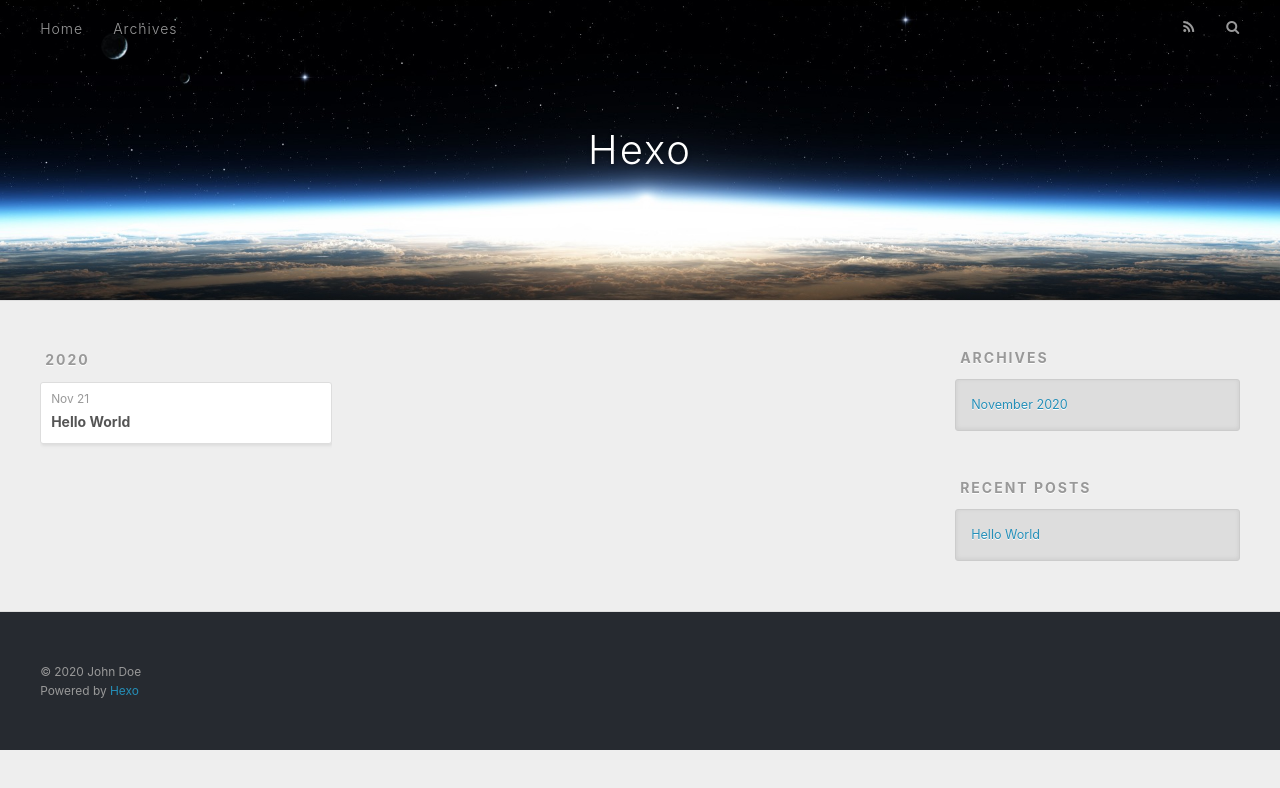
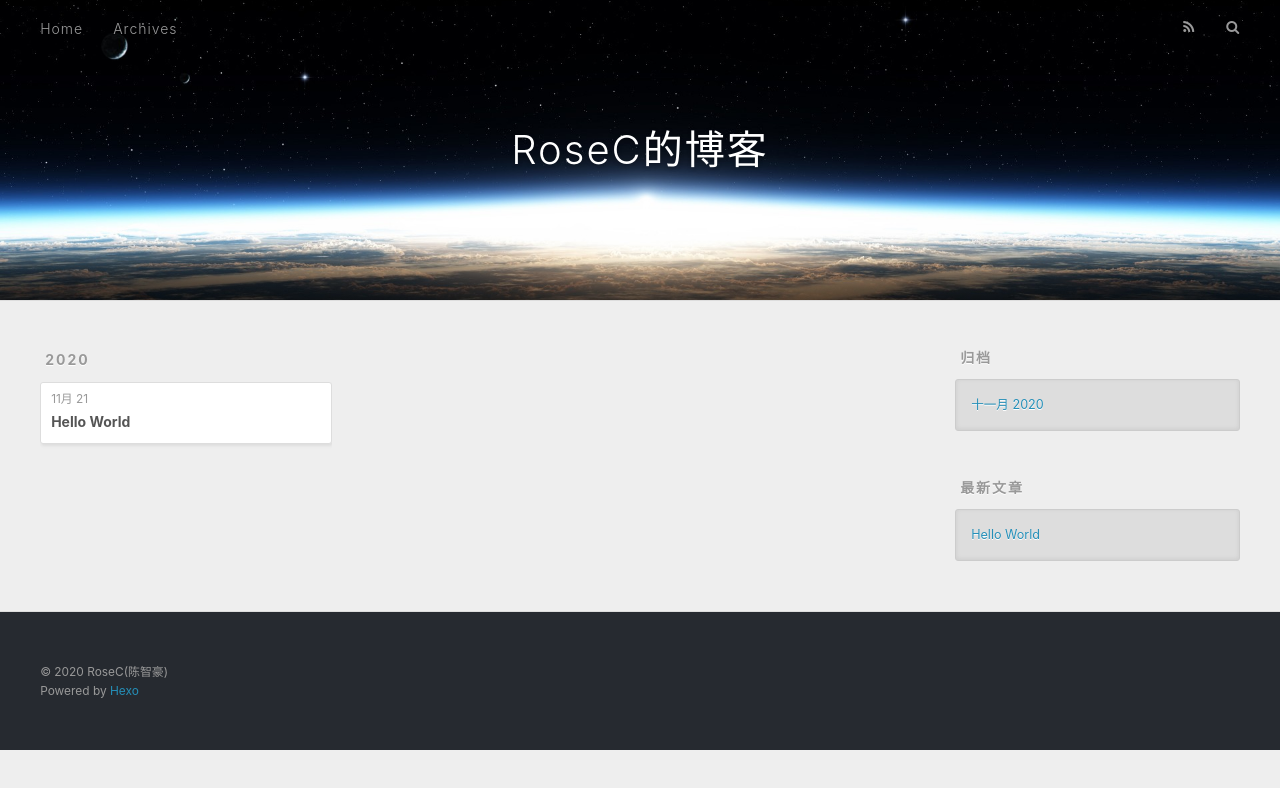
Before and after one commit to rose-Ccc/rose-Ccc.github.io, a plain HTML site: page archives/2020/11/index.html in a window 1280 px wide. Drawn offline with nearby package versions, Linux system fonts and the light colour scheme; files that its build step writes are made by us from their sources; files whose address does not match are found by name.

Commit message:
Site updated: 2020-11-21 17:33:37

```diff
--- a/archives/2020/11/index.html
+++ b/archives/2020/11/index.html
@@ -5,17 +5,19 @@
 
 
 
-  <title>Archives: 2020/11 | Hexo</title>
+  <title>归档: 2020/11 | RoseC的博客</title>
   <meta name="viewport" content="width=device-width, initial-scale=1, maximum-scale=1">
-  <meta property="og:type" content="website">
-<meta property="og:title" content="Hexo">
+  <meta name="description" content="讨论开发的趣事">
+<meta property="og:type" content="website">
+<meta property="og:title" content="RoseC的博客">
 <meta property="og:url" content="https://github.com/1033690113/roseC.github.io.git/archives/2020/11/index.html">
-<meta property="og:site_name" content="Hexo">
-<meta property="og:locale" content="en_US">
-<meta property="article:author" content="John Doe">
+<meta property="og:site_name" content="RoseC的博客">
+<meta property="og:description" content="讨论开发的趣事">
+<meta property="og:locale" content="zh_CN">
+<meta property="article:author" content="RoseC(陈智豪)">
 <meta name="twitter:card" content="summary">
 
-    <link rel="alternate" href="/roseC.github.io/atom.xml" title="Hexo" type="application/atom+xml">
+    <link rel="alternate" href="/roseC.github.io/atom.xml" title="RoseC的博客" type="application/atom+xml">
 
 
     <link rel="icon" href="/favicon.png">
@@ -36,7 +38,7 @@
   <div id="header-outer" class="outer">
     <div id="header-title" class="inner">
       <h1 id="logo-wrap">
-        <a href="/roseC.github.io/" id="logo">Hexo</a>
+        <a href="/roseC.github.io/" id="logo">RoseC的博客</a>
       </h1>
 
     </div>
@@ -53,7 +55,7 @@
 
           <a id="nav-rss-link" class="nav-icon" href="/roseC.github.io/atom.xml" title="RSS Feed"></a>
 
-        <a id="nav-search-btn" class="nav-icon" title="Search"></a>
+        <a id="nav-search-btn" class="nav-icon" title="搜索"></a>
       </nav>
       <div id="search-form-wrap">
         <form action="//google.com/search" method="get" accept-charset="UTF-8" class="search-form"><input type="search" name="q" class="search-form-input" placeholder="Search"><button type="submit" class="search-form-submit">&#xF002;</button><input type="hidden" name="sitesearch" value="https://github.com/1033690113/roseC.github.io.git"></form>
@@ -79,7 +81,7 @@
   <div class="archive-article-inner">
     <header class="archive-article-header">
       <a href="/roseC.github.io/2020/11/21/hello-world/" class="archive-article-date">
-  <time datetime="2020-11-21T09:06:08.145Z" itemprop="datePublished">Nov 21</time>
+  <time datetime="2020-11-21T09:06:08.145Z" itemprop="datePublished">11月 21</time>
 </a>
 
 
@@ -111,9 +113,9 @@
 
 
   <div class="widget-wrap">
-    <h3 class="widget-title">Archives</h3>
+    <h3 class="widget-title">归档</h3>
     <div class="widget">
-      <ul class="archive-list"><li class="archive-list-item"><a class="archive-list-link" href="/roseC.github.io/archives/2020/11/">November 2020</a></li></ul>
+      <ul class="archive-list"><li class="archive-list-item"><a class="archive-list-link" href="/roseC.github.io/archives/2020/11/">十一月 2020</a></li></ul>
     </div>
   </div>
 
@@ -121,7 +123,7 @@
 
 
   <div class="widget-wrap">
-    <h3 class="widget-title">Recent Posts</h3>
+    <h3 class="widget-title">最新文章</h3>
     <div class="widget">
       <ul>
 
@@ -141,7 +143,7 @@
 
   <div class="outer">
     <div id="footer-info" class="inner">
-      &copy; 2020 John Doe<br>
+      &copy; 2020 RoseC(陈智豪)<br>
       Powered by <a href="http://hexo.io/" target="_blank">Hexo</a>
     </div>
   </div>
```
Also changed, not shown: 2020/11/21/hello-world/index.html (+12 -12 lines), archives/2020/index.html (+16 -14 lines), archives/index.html (+16 -14 lines), index.html (+16 -14 lines).
